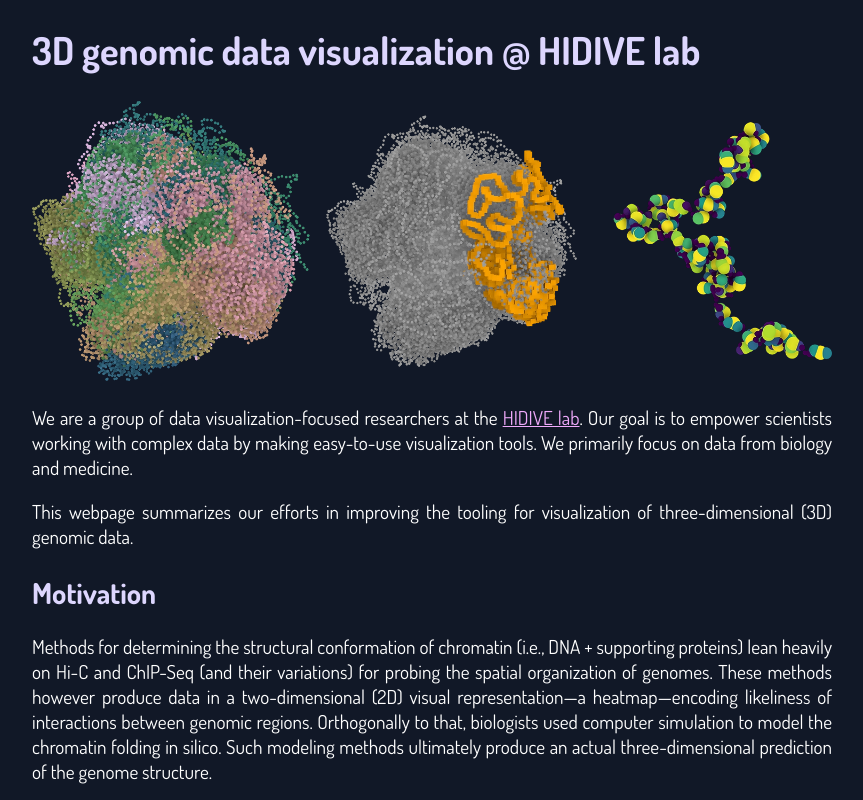
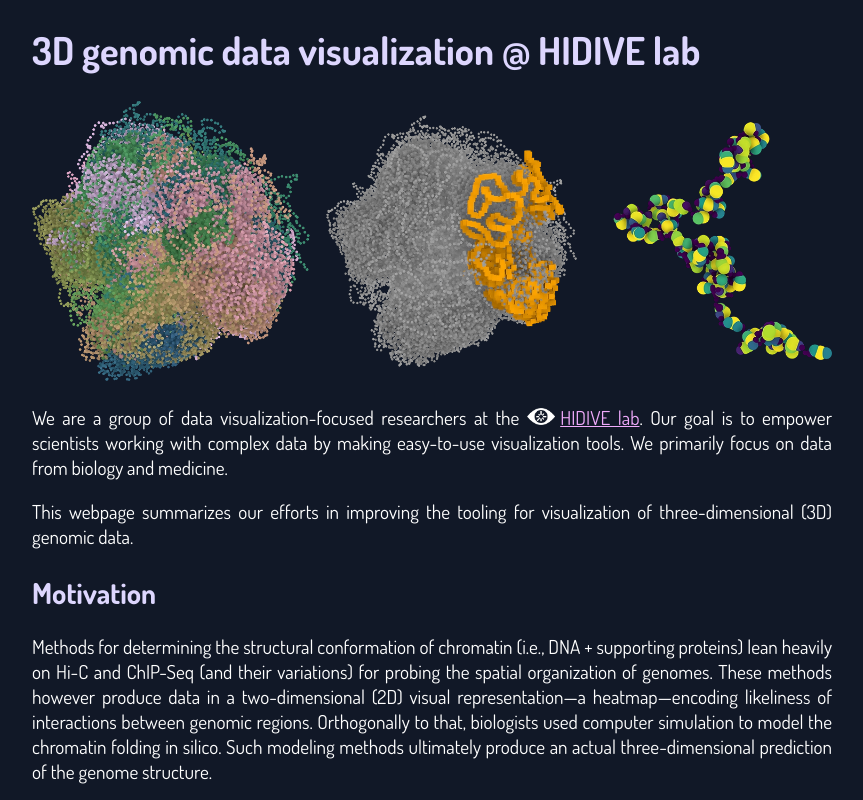
Before and after one commit to dvdkouril/dvdkouril.github.io, a SvelteKit app: page /spatial-genome in a window 1280 px wide. Shown: the top 800 px of the page, without its empty margins (208-1071 px from the left). Built offline with nearby package versions, Linux system fonts and the light colour scheme.

Commit message:
hidive logoooo

```diff
--- a/src/routes/spatial-genome/+page.svelte
+++ b/src/routes/spatial-genome/+page.svelte
@@ -1,5 +1,6 @@
 <script>
 	import teaser from "$lib/images/spatial-genome/teaser-tan2018-with-chunk.webp";
+	import hidiveLogo from "$lib/images/spatial-genome/hidive-white.png";
 </script>
 
 <svelte:head>
@@ -25,7 +26,8 @@
 	/>
 	<p>
 		We are a group of data visualization-focused researchers at the <a
-			href="http://hidivelab.org">HIDIVE lab</a
+			href="http://hidivelab.org"
+			><img src={hidiveLogo} class="hidive-logo" />HIDIVE lab</a
 		>. Our goal is to empower scientists working with complex data by making
 		easy-to-use visualization tools. We primarily focus on data from biology
 		and medicine.
@@ -252,4 +254,10 @@
 		width: 100%;
 		max-width: 800px;
 	}
+	.hidive-logo {
+		width: auto;
+		height: 0.9em;
+		vertical-align: baseline;
+		margin: 0 5px 0 0;
+	}
 </style>
```
Also changed, not shown: src/lib/images/spatial-genome/hidive-white.png (added), src/lib/images/spatial-genome/hidive.png (added).
